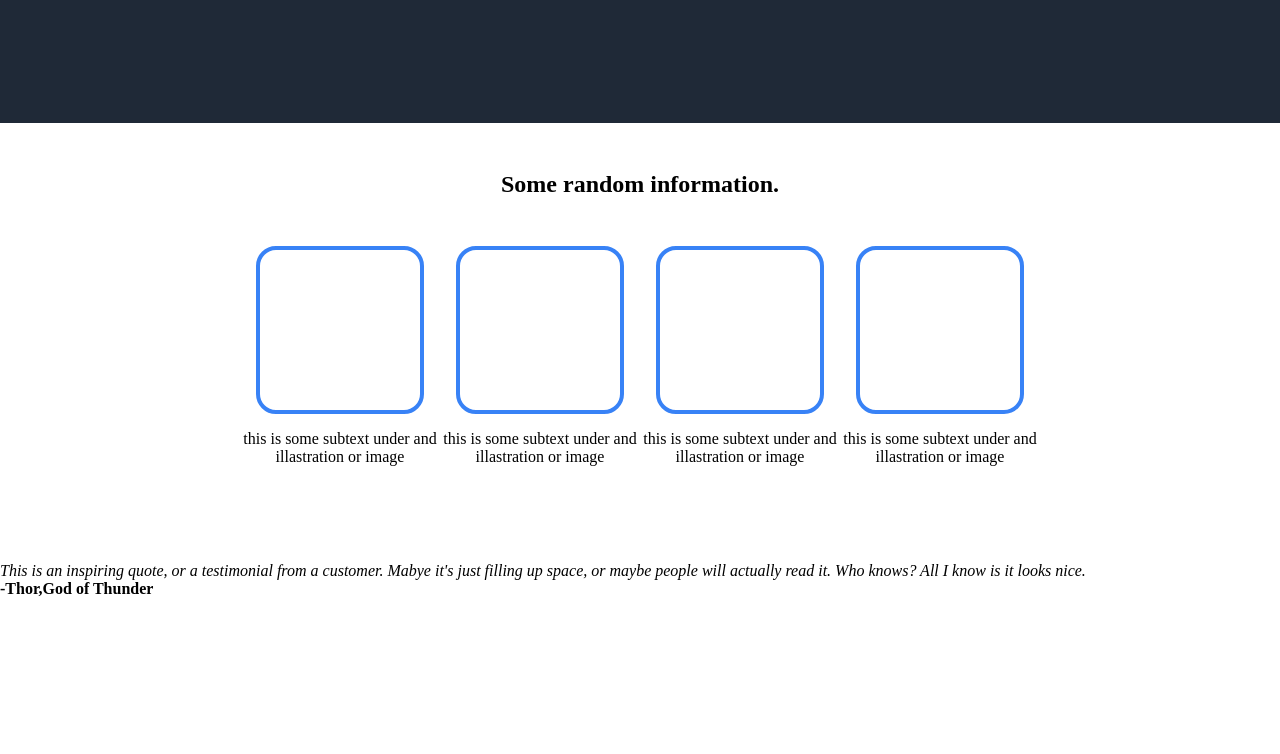
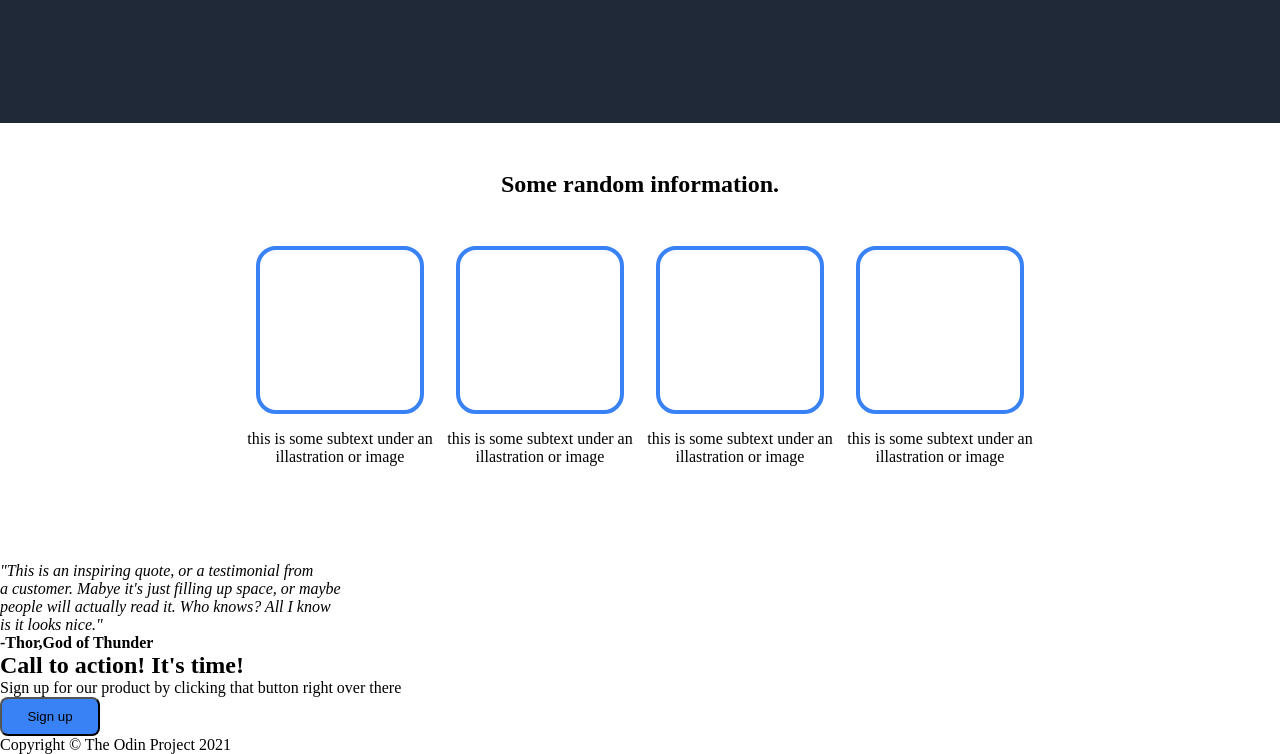
Before and after one commit to Redsox3001/landing-page, a plain HTML site: page index.html in a window 1280 px wide. Shown: the part 388-1142 px from the top of the page. Before the commit the page ends 986 px from the top, so only its background shows below. Drawn offline with Linux system fonts and the light colour scheme.

Commit message:
finished project landing page

```diff
--- a/index.html
+++ b/index.html
@@ -41,30 +41,47 @@
         <div class="card-container">
             <div class="card">
                 <div class="square"></div>
-                <p>this is some subtext under and illastration or image</p>
+                <p>this is some subtext under an illastration or image</p>
             </div>
             <div class="card">
                 <div class="square"></div>
-                <p>this is some subtext under and illastration or image</p>
+                <p>this is some subtext under an illastration or image</p>
             </div>
             <div class="card">
                 <div class="square"></div>
-                <p>this is some subtext under and illastration or image</p>
+                <p>this is some subtext under an illastration or image</p>
             </div>
             <div class="card">
                 <div class="square"></div>
-                <p>this is some subtext under and illastration or image</p>
+                <p>this is some subtext under an illastration or image</p>
             </div>
         </div>
     </main>
 
    <quote>
        <div class="quote">
-           <em>This is an inspiring quote, or a testimonial from a customer. Mabye it's just filling up space,
-               or maybe people will actually read it. Who knows? All I know is it looks nice.</em>
+           <em>"This is an inspiring quote, or a testimonial from<br> a customer. Mabye it's just filling up space,
+               or maybe<br> people will actually read it. Who knows? All I know<br>is it looks nice."</em>
             <p><strong>-Thor,God of Thunder</strong></p>
        </div>
    </quote>
 
+   <sign>
+       <div class="sign-up">
+           <div class="container">
+               <div class="left">
+                   <h2>Call to action! It's time!</h2>
+                   <p class="secondary">Sign up for our product by clicking that button right over there</p>
+               </div>
+               <div class="right">
+                   <button class="secondary">Sign up</button>
+               </div>
+           </div>
+       </div>
+   </sign>
+
+   <footer>
+       Copyright &copy; The Odin Project 2021
+   </footer>
 </body>
 </html>
```
